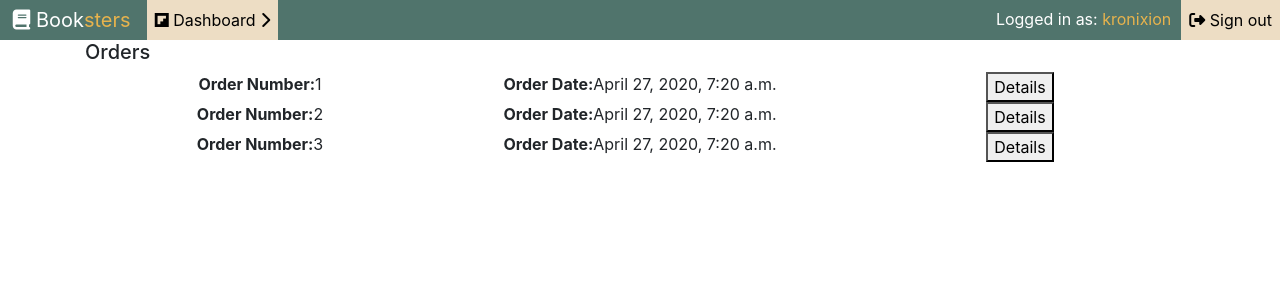
After one commit to Kronixion/LibraryProject, a Django app: page /orders/ in a window 1280 px wide. The commit adds this page. Shown: the top 300 px of the page. Run offline with Django 3.2, Linux system fonts and the light colour scheme; a user stored in the database is signed in; data comes from the database, SQL or seed files in the repository; both versions use the stored data as it was before the commit; some libraries are stand-ins or nearby versions.

Commit message:
finised the orders backend

```diff
--- a/library/account/templates/shopping_cart.html
+++ b/library/account/templates/shopping_cart.html
@@ -14,7 +14,7 @@
     </div>
       {%for book in shoppingCart%}
         <div class="row">
-          <div class="col-lg-3 d-flex justify-content-center align-items-center"><img src="media/{{book.coverImage}}" alt=""></div>
+          <div class="col-lg-3 d-flex justify-content-center align-items-center"><img src="/media/{{book.coverImage}}" alt=""></div>
           <div class="col-lg-3 d-flex justify-content-center align-items-center"><p><strong>Title:</strong> {{book.title}}</p></div>
           <div class="col-lg-3 d-flex justify-content-center align-items-center"><p><strong>Author:</strong> {{book.author}}</p></div>
           <div class="col-lg-3 d-flex justify-content-center align-items-center"><p><strong>Price:</strong> {{book.price}}$</p></div>
@@ -28,7 +28,8 @@
       </div>
       <div class="row">
         <div class="col-lg-12">
-          <form action="">
+          <form action="/orders/" method="POST">
+            {%csrf_token%}
             <button id="orderButton">Submit Order</button>
           </form>
         </div>
--- a/library/book/templates/searchBooks.html
+++ b/library/book/templates/searchBooks.html
@@ -23,7 +23,7 @@
     {%for book in books%}
         <div class="row book">
             <div class="col-lg-3">
-                <img src="media/{{book.coverImage}}" alt="">
+                <img src="/media/{{book.coverImage}}" alt="">
             </div>
             <div class="col-lg-3">
                 <p><span class="label">Title:</span> <span class="title">{{book.title}}</span></p>
@@ -70,7 +70,7 @@
 <script>
     $(".buyButton").click(function(){
         let bookId = $(this).attr("value")
-        $.post("/shoppingCart",
+        $.post("/shoppingCart/",
         {
             bookId: bookId,
         },
--- a/library/library/settings.py
+++ b/library/library/settings.py
@@ -59,7 +59,8 @@ TEMPLATES = [
     {
         'BACKEND': 'django.template.backends.django.DjangoTemplates',
         'DIRS': [os.path.join(BASE_DIR,'templates'),
-                 os.path.join(BASE_DIR,'account/templates')
+                 os.path.join(BASE_DIR,'account/templates'),
+                 os.path.join(BASE_DIR,'purchases/templates'),
                 ],
         'APP_DIRS': True,
         'OPTIONS': {
--- a/library/library/urls.py
+++ b/library/library/urls.py
@@ -5,13 +5,16 @@ from django.conf.urls.static import static
 
 from account.views import signIn, signOut, shoppingCart
 from book.views import searchBooks
+from purchases.views import orders, detailedOrder
 
 urlpatterns = [
     path('admin/', admin.site.urls),
     path('',signIn, name='landingPage'),
-    path('signOut',signOut,name='signOut'),
-    path('searchBooks',searchBooks,name='searchBooks'),
-    path('shoppingCart',shoppingCart,name='shoppingCart')
+    path('signOut/',signOut,name='signOut'),
+    path('searchBooks/',searchBooks,name='searchBooks'),
+    path('shoppingCart/',shoppingCart,name='shoppingCart'),
+    path('orders/',orders,name='orders'),
+    path('orders/<int:id>/',detailedOrder,name='detailedOrder'),
 ]
 
 urlpatterns += static(settings.MEDIA_URL, document_root=settings.MEDIA_ROOT)
--- a/library/purchases/models.py
+++ b/library/purchases/models.py
@@ -6,3 +6,6 @@ class Order(models.Model):
     books = models.ManyToManyField(Book)
     orderDate = models.DateTimeField(auto_now=True)
     user = models.ForeignKey(Account,on_delete = models.CASCADE,blank=True, null=True)
+
+    def __str__(self):
+        return self.id
--- /dev/null
+++ b/library/purchases/templates/orders.html
@@ -0,0 +1,22 @@
+{%extends 'base.html'%}
+
+{%block title}{%endblock}
+
+{%block additionalMetaData%}{%endblock%}
+
+{%block body%}
+<div class="container">
+    <div class="row">
+        <div class="col-lg-12">
+            <h5>Orders</h5>
+        </div>
+    </div>
+    {%for order in orders%}
+    <div class="row">
+        <div class="col-lg-4 d-flex justify-content-center"><strong>Order Number: </strong> {{order.id}}</div>
+        <div class="col-lg-4 d-flex justify-content-center"><strong>Order Date: </strong> {{order.orderDate}}</div>
+        <div class="col-lg-4 d-flex justify-content-center"><a href="{% url 'detailedOrder' id=order.id %}"><button>Details</button></a></div>
+    </div>
+    {%endfor%}
+</div>
+{%endblock%}
--- a/library/purchases/views.py
+++ b/library/purchases/views.py
@@ -1 +1,20 @@
 from django.shortcuts import render
+from account.models import Account
+from .models import Order
+
+def orders(request):
+    account = Account.objects.get(id = request.user.id)
+    order = account.shoppingCart.books.all()
+    if request.method == "POST":
+        o = Order(user=account)
+        o.save()
+        for book in order:
+            o.books.add(book)
+        account.shoppingCart.books.clear()
+        return redirect('/orders/')
+    else:
+        orders = Order.objects.filter(user=account)
+        return render(request,'orders.html',{'orders':orders})
+
+def detailedOrder(request):
+    pass
```
Also changed, not shown: library/db.sqlite3, library/purchases/migrations/0007_remove_order_totalsum.py (added), library/purchases/templates/detailedOrder.html (added), library/static/css/orders.css (added).
